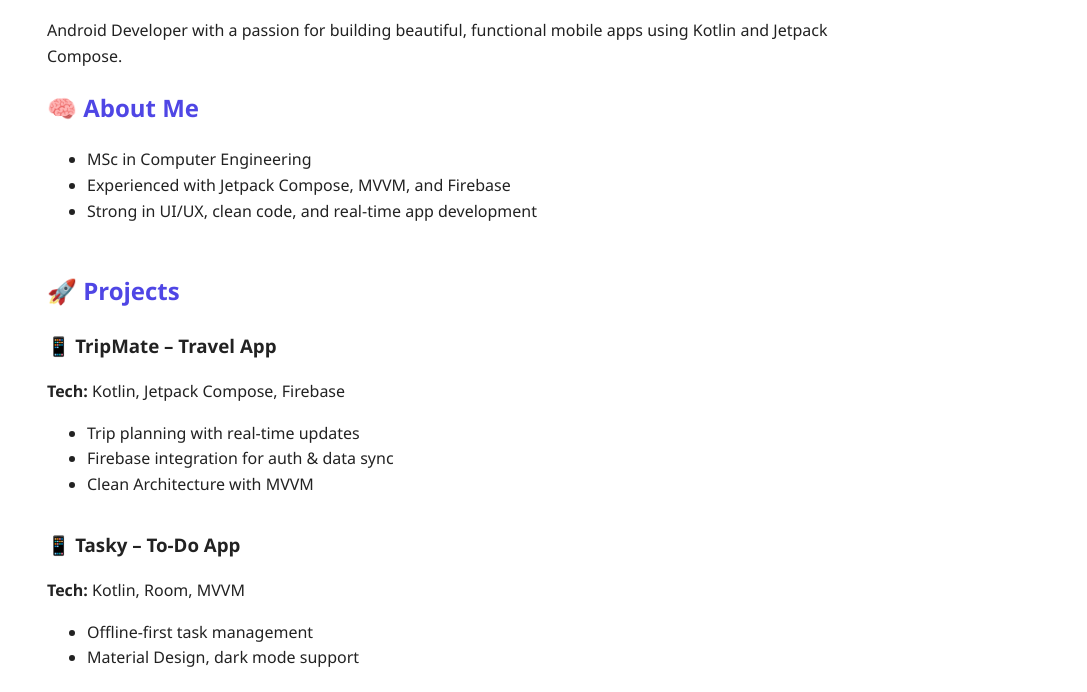
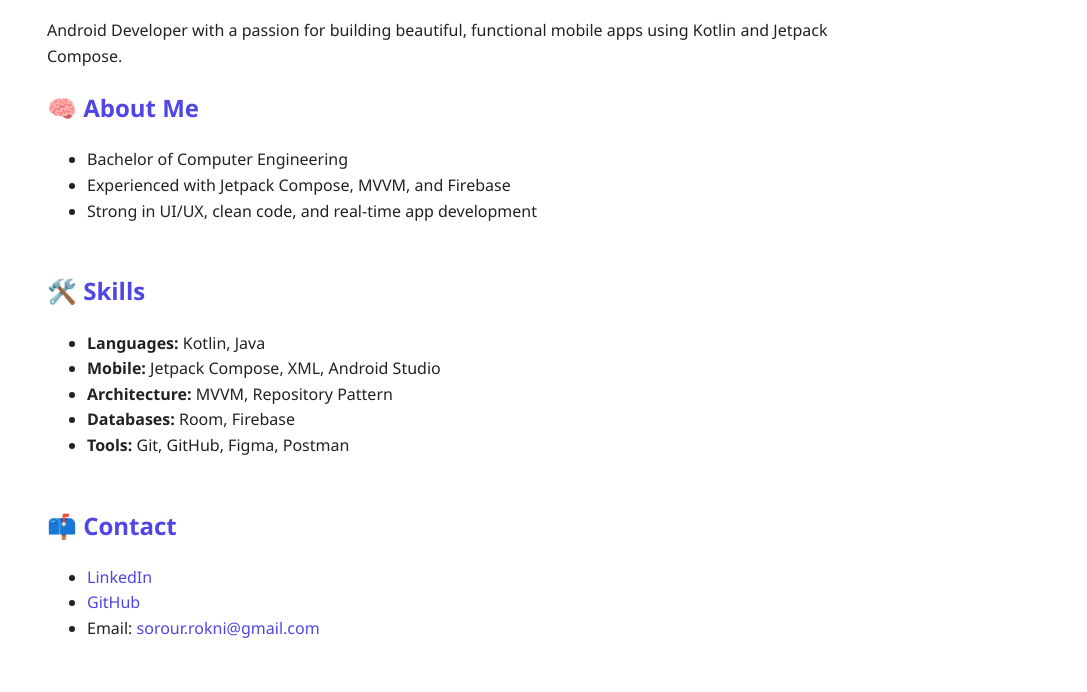
Before and after one commit to sorourrokni/sorourrokni.github.io, a plain HTML site: page index.html in a window 1280 px wide. Shown: the part 108-800 px from the top of the page, without its empty margins (193-1280 px from the left). Drawn offline with Linux system fonts and the light colour scheme.

Commit message:
Update index.html

```diff
--- a/index.html
+++ b/index.html
@@ -79,41 +79,16 @@
     <div class="section">
       <h2>🧠 About Me</h2>
       <ul>
-        <li>MSc in Computer Engineering</li>
+        <li>Bachelor of Computer Engineering</li>
         <li>Experienced with Jetpack Compose, MVVM, and Firebase</li>
         <li>Strong in UI/UX, clean code, and real-time app development</li>
       </ul>
     </div>
 
     <div class="section">
-      <h2>🚀 Projects</h2>
-
-      <div class="project">
-        <h3>📱 TripMate – Travel App</h3>
-        <p><strong>Tech:</strong> Kotlin, Jetpack Compose, Firebase</p>
-        <ul>
-          <li>Trip planning with real-time updates</li>
-          <li>Firebase integration for auth & data sync</li>
-          <li>Clean Architecture with MVVM</li>
-        </ul>
-      </div>
-
-      <div class="project">
-        <h3>📱 Tasky – To-Do App</h3>
-        <p><strong>Tech:</strong> Kotlin, Room, MVVM</p>
-        <ul>
-          <li>Offline-first task management</li>
-          <li>Material Design, dark mode support</li>
-        </ul>
-      </div>
-
-      <p>👉 Check out more on <a href="https://github.com/sorourrokni" target="_blank">GitHub</a></p>
-    </div>
-
-    <div class="section">
       <h2>🛠️ Skills</h2>
       <ul>
-        <li><strong>Languages:</strong> Kotlin, Java, Python</li>
+        <li><strong>Languages:</strong> Kotlin, Java</li>
         <li><strong>Mobile:</strong> Jetpack Compose, XML, Android Studio</li>
         <li><strong>Architecture:</strong> MVVM, Repository Pattern</li>
         <li><strong>Databases:</strong> Room, Firebase</li>
```
